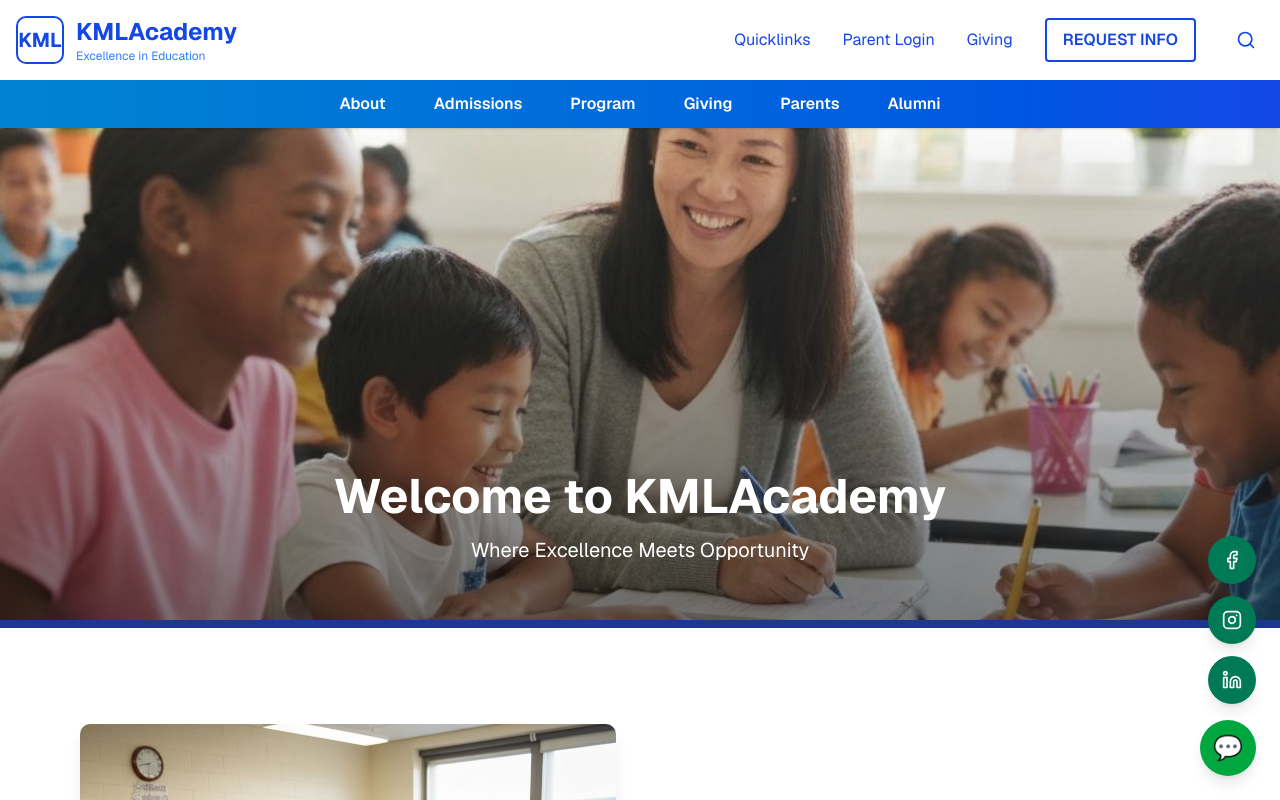
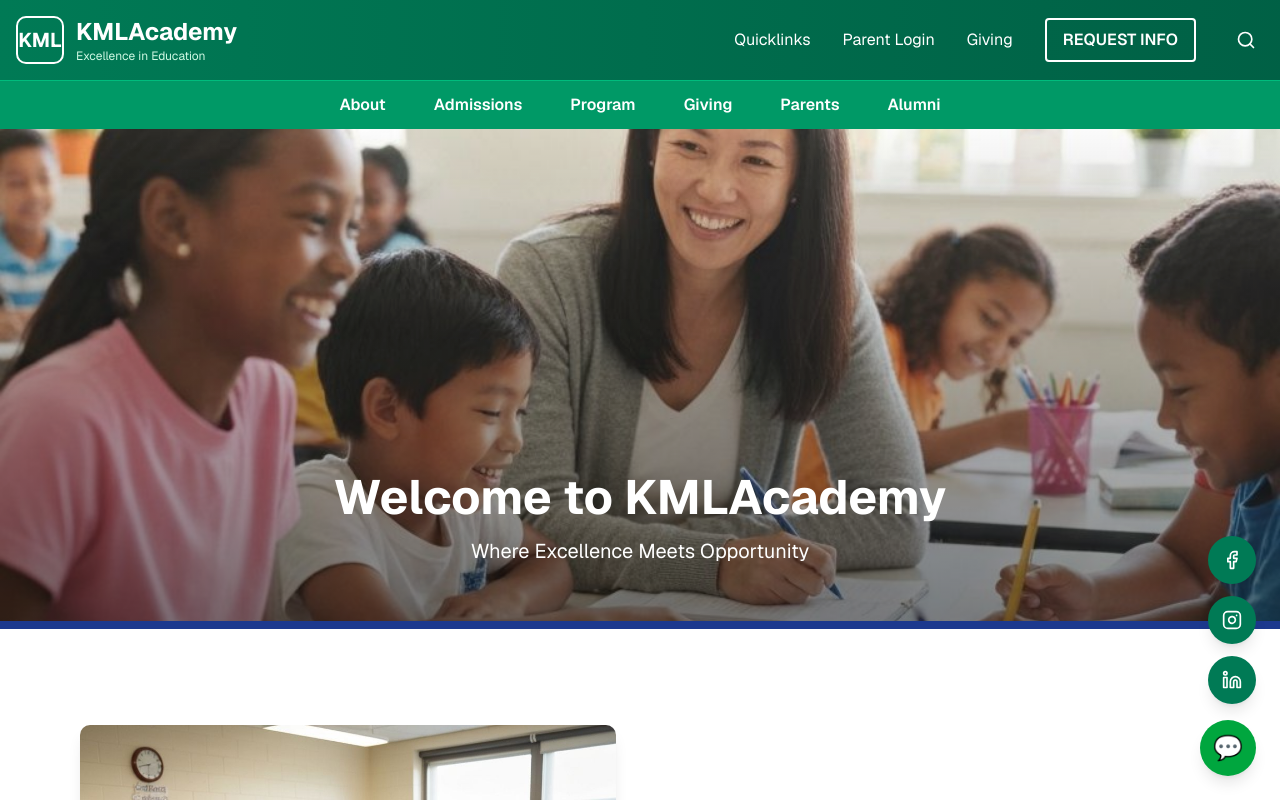
Before and after one commit to Tarendramallick/KMLAcademy2, a Next.js app: page / in a window 1280 px wide. Shown: the top 800 px of the page. Built offline with nearby package versions, Linux system fonts and the light colour scheme.

Commit message:
Describe your changes here

```diff
--- a/components/header.tsx
+++ b/components/header.tsx
@@ -8,77 +8,85 @@ export default function Header() {
 
   return (
     <>
-      {/* Main Header (White) */}
-      <header className="bg-white text-blue-800 sticky top-0 z-50 shadow-sm">
+      {/* Main Header */}
+      <header className="bg-gradient-to-r from-emerald-700 to-emerald-800 text-white sticky top-0 z-50">
         <div className="max-w-7xl mx-auto px-4 py-4 flex items-center justify-between">
-
           {/* Logo */}
           <div className="flex items-center gap-3">
-            <div className="w-12 h-12 border-2 border-blue-700 rounded-lg flex items-center justify-center font-bold text-xl text-blue-700">
+            <div className="w-12 h-12 border-2 border-white rounded-lg flex items-center justify-center font-bold text-xl">
               KML
             </div>
             <div className="hidden sm:block">
-              <h1 className="text-2xl font-bold text-blue-700">KMLAcademy</h1>
-              <p className="text-xs text-blue-500">Excellence in Education</p>
+              <h1 className="text-2xl font-bold">KMLAcademy</h1>
+              <p className="text-xs text-emerald-100">Excellence in Education</p>
             </div>
           </div>
 
           {/* Desktop Navigation */}
           <nav className="hidden lg:flex items-center gap-8">
-            <a href="#" className="text-blue-700 hover:text-blue-500 transition">
+            <a href="#" className="text-white hover:text-emerald-100 transition">
               Quicklinks
             </a>
-            <a href="#" className="text-blue-700 hover:text-blue-500 transition">
+            <a href="#" className="text-white hover:text-emerald-100 transition">
               Parent Login
             </a>
-            <a href="#" className="text-blue-700 hover:text-blue-500 transition">
+            <a href="#" className="text-white hover:text-emerald-100 transition">
               Giving
             </a>
-            <button className="border-2 border-blue-700 text-blue-700 px-4 py-2 rounded hover:bg-blue-700 hover:text-white transition font-semibold">
+            <button className="border-2 border-white text-white px-4 py-2 rounded hover:bg-white hover:text-emerald-700 transition font-semibold">
               REQUEST INFO
             </button>
-            <button className="p-2 hover:bg-blue-100 rounded transition">
-              <Search size={20} className="text-blue-700" />
+            <button className="p-2 hover:bg-emerald-600 rounded transition">
+              <Search size={20} />
             </button>
           </nav>
 
           {/* Mobile Menu Button */}
-          <button
-            onClick={() => setIsOpen(!isOpen)}
-            className="lg:hidden p-2 hover:bg-blue-100 rounded transition"
-          >
-            {isOpen ? <X size={24} className="text-blue-700" /> : <Menu size={24} className="text-blue-700" />}
+          <button onClick={() => setIsOpen(!isOpen)} className="lg:hidden p-2 hover:bg-emerald-600 rounded transition">
+            {isOpen ? <X size={24} /> : <Menu size={24} />}
           </button>
         </div>
 
         {/* Mobile Navigation */}
         {isOpen && (
-          <div className="lg:hidden bg-white border-t border-blue-200">
+          <div className="lg:hidden bg-emerald-800 border-t border-emerald-600">
             <nav className="flex flex-col gap-4 p-4">
-              <a href="#" className="text-blue-700 hover:text-blue-500 transition">
+              <a href="#" className="text-white hover:text-emerald-100 transition">
                 Quicklinks
               </a>
-              <a href="#" className="text-blue-700 hover:text-blue-500 transition">
+              <a href="#" className="text-white hover:text-emerald-100 transition">
                 Parent Login
               </a>
-              <a href="#" className="text-blue-700 hover:text-blue-500 transition">
+              <a href="#" className="text-white hover:text-emerald-100 transition">
                 Giving
               </a>
-              <button className="border-2 border-blue-700 text-blue-700 px-4 py-2 rounded hover:bg-blue-700 hover:text-white transition font-semibold w-full">
+              <button className="border-2 border-white text-white px-4 py-2 rounded hover:bg-white hover:text-emerald-700 transition font-semibold w-full">
                 REQUEST INFO
               </button>
             </nav>
           </div>
         )}
 
-        {/* Secondary Navigation (Soft Blue) */}
-        <nav className="hidden lg:flex bg-gradient-to-r from-sky-600 to-blue-700 justify-center gap-12 py-3">
-          <a href="#" className="text-white hover:text-blue-100 transition font-semibold">About</a>
-          <a href="#" className="text-white hover:text-blue-100 transition font-semibold">Admissions</a>
-          <a href="#" className="text-white hover:text-blue-100 transition font-semibold">Program</a>
-          <a href="#" className="text-white hover:text-blue-100 transition font-semibold">Giving</a>
-          <a href="#" className="text-white hover:text-blue-100 transition font-semibold">Parents</a>
-          <a href="#" className="text-white hover:text-blue-100 transition font-semibold">Alumni</a>
+        {/* Secondary Navigation */}
+        <nav className="hidden lg:flex bg-emerald-600 justify-center gap-12 py-3 border-t border-emerald-500">
+          <a href="#" className="text-white hover:text-emerald-100 transition font-semibold">
+            About
+          </a>
+          <a href="#" className="text-white hover:text-emerald-100 transition font-semibold">
+            Admissions
+          </a>
+          <a href="#" className="text-white hover:text-emerald-100 transition font-semibold">
+            Program
+          </a>
+          <a href="#" className="text-white hover:text-emerald-100 transition font-semibold">
+            Giving
+          </a>
+          <a href="#" className="text-white hover:text-emerald-100 transition font-semibold">
+            Parents
+          </a>
+          <a href="#" className="text-white hover:text-emerald-100 transition font-semibold">
+            Alumni
+          </a>
         </nav>
       </header>
     </>
```
